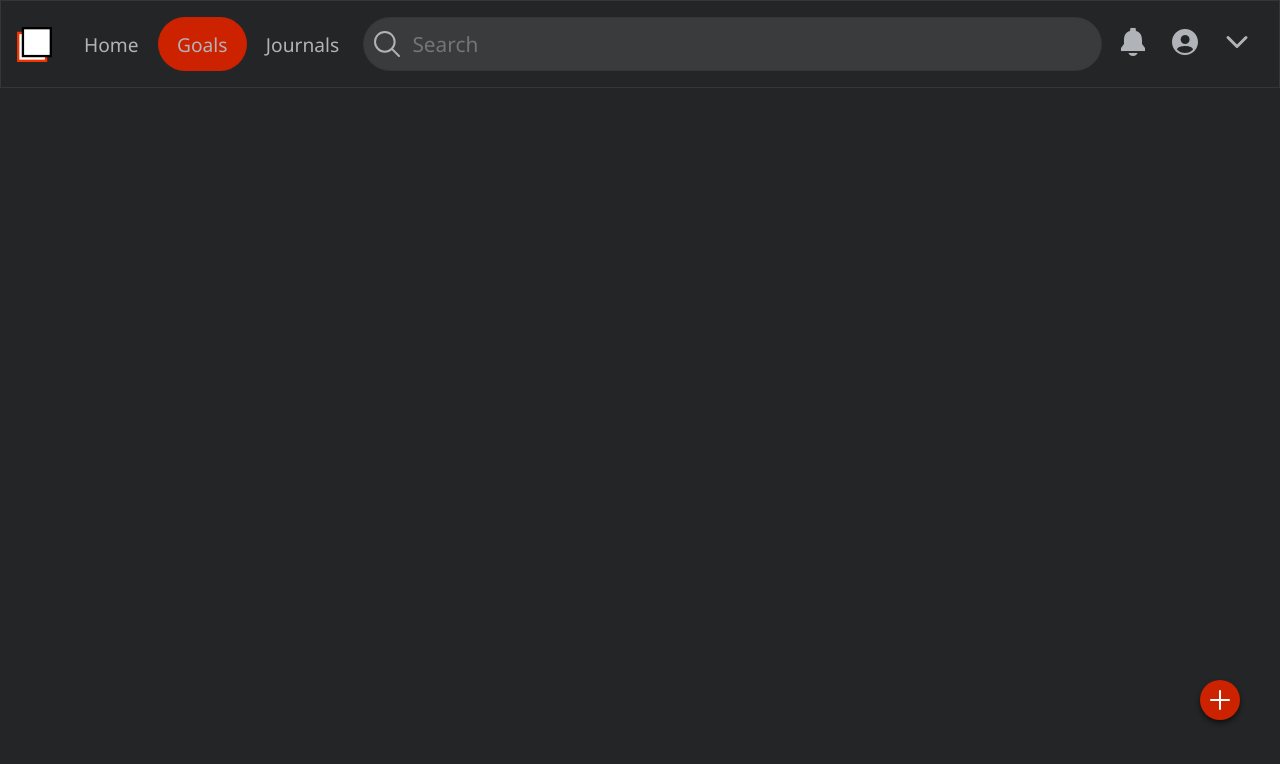
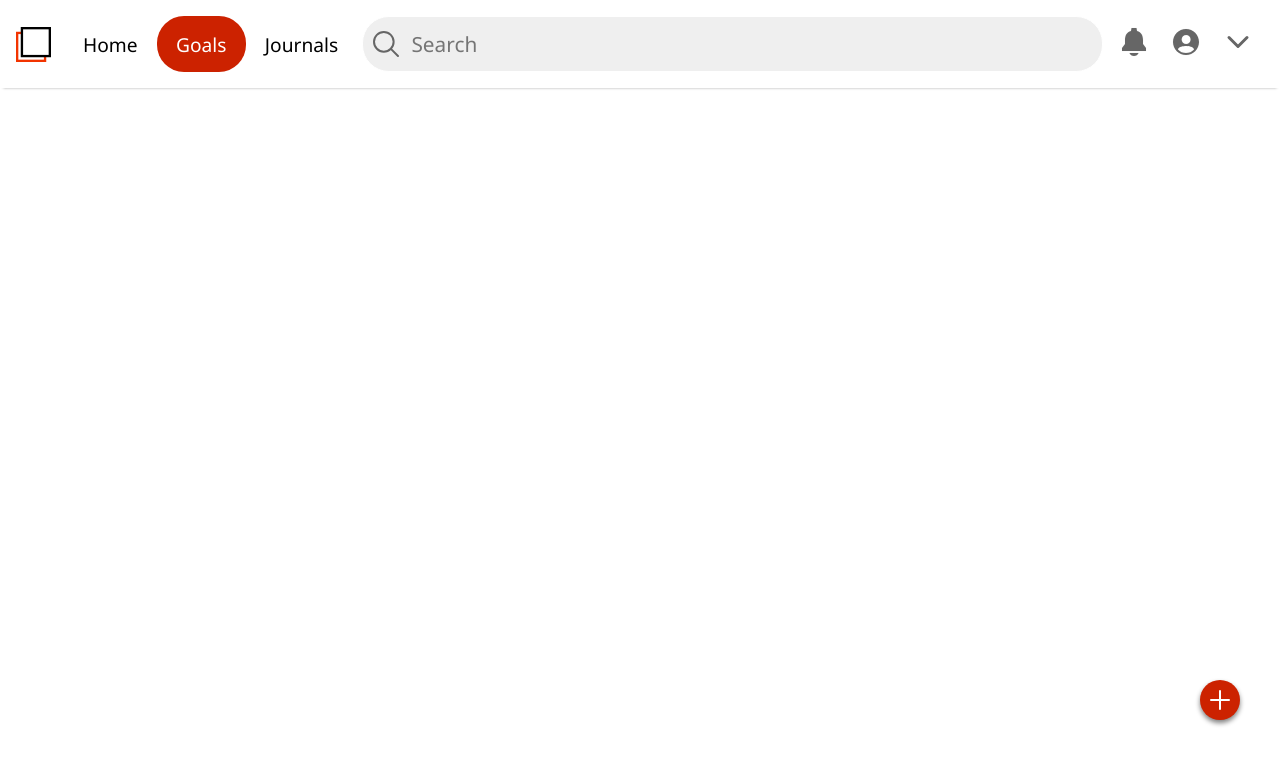
Before and after one commit to EdTosoy/FlashCard-Project, a React (Create React App) app: page /goals in a window 1280 px wide. Shown: the top 764 px of the page. Built offline with nearby package versions, Linux system fonts and the light colour scheme.

Commit message:
update header dark theme

```diff
--- a/src/Components/Header/Header.scss
+++ b/src/Components/Header/Header.scss
@@ -22,6 +22,9 @@ header {
       color: #B0B3B8;
     }
   }
+  .header-content {
+    border-top: none;
+  }
   .header-content .search input  {
     background-color: #3A3B3C !important;
     border: 1px solid #33363A !important;
--- a/src/ContextAPI/homeContext.js
+++ b/src/ContextAPI/homeContext.js
@@ -7,7 +7,7 @@ export const HomeProvider = (props) => {
   const [notificationDisplay, SetnotificationDisplay] = useState(false);
   const [dropDownDisplay, SetdropDownDisplay] = useState(false);
   const [addModalDisplay, setAddModalDisplay] = useState(false);
-  const [darkTheme, setDarkTheme] = useState(true)
+  const [darkTheme, setDarkTheme] = useState(false)
 
   return (
     <HomeContext.Provider
```
